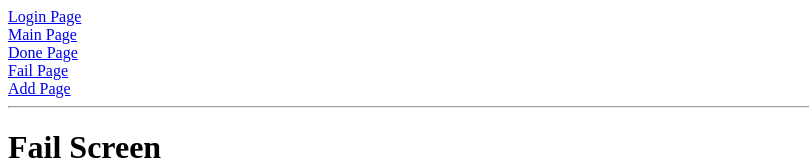
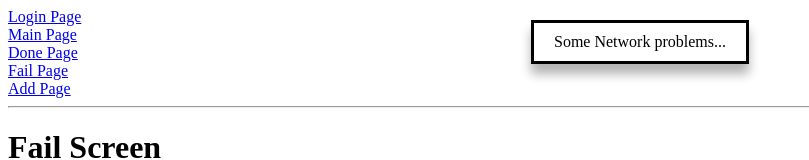
Before and after one commit to TheGhost902/routine-check-front, a React app: page /fail in a window 1280 px wide. Shown: the top 160 px of the page, without its empty margins (0-809 px from the left). Built offline with nearby package versions, Linux system fonts and the light colour scheme; no server answers.

Commit message:
update toast component

```diff
--- a/src/components/toast.jsx
+++ b/src/components/toast.jsx
@@ -2,26 +2,39 @@ import React, { useRef, useEffect } from 'react'
 import ReactDOM from 'react-dom'
 
 const ANIMATION_TIME = 500 // ms
-const TOAST_TIME = 2500 // ms
+const TOAST_TIME = 5500 // ms
 const BETWEEN_TOASTS = 20 // px
 
-export function Toast({ text, number, show }) {
+export function Toast({ text, placeNumber, id, deleteToast }) {
     const divRef = useRef()
+    const placeNumberRef = useRef(placeNumber)
 
-    // Fade in animation
+    placeNumberRef.current = placeNumber
+
     useEffect(() => {
-        divRef.current.style.transform = `translateY(calc(${100 * number}% + ${BETWEEN_TOASTS * (number + 1)}px))`
-        divRef.current.style.opacity = 1
-        divRef.current.style.left = `${document.documentElement.clientWidth/2 - divRef.current.offsetWidth/2}px`
-    }, [number])
+        requestAnimationFrame(() => {
+            divRef.current.style.opacity = 1
+        })
 
-    // Fade out animation
+        setTimeout(() => {
+            function onTransition() {
+                divRef.current.removeEventListener('transitionend', onTransition)
+                deleteToast(id)
+            }
+            divRef.current.addEventListener('transitionend', onTransition)
+
+            requestAnimationFrame(() => {
+                divRef.current.style.transform = `translate(-50%, ${100 * placeNumberRef.current - 100}%)`
+                divRef.current.style.opacity = 0
+            })
+        }, TOAST_TIME)
+    }, [id, deleteToast])
+
     useEffect(() => {
-        if (!show) {
-            divRef.current.style.transform = `translateY(${100 * number - 100}%)`
-            divRef.current.style.opacity = 0
-        }
-    }, [show, number])
+        requestAnimationFrame(() => {
+            divRef.current.style.transform = `translate(-50%, calc(${100 * placeNumber}% + ${BETWEEN_TOASTS * (placeNumber + 1)}px))`
+        })
+    }, [placeNumber])
 
     return (
         <div
@@ -29,15 +42,15 @@ export function Toast({ text, number, show }) {
             style={{
                 position: 'fixed',
                 top: 0,
-                // right: 20,
+                left: '50%',
                 padding: '10px 20px',
                 backgroundColor: 'white',
                 border: 'solid 3px black',
                 boxShadow: '0 10px 10px rgba(0,0,0,.3)',
-                transform: 'translateY(-100%)',
+                transform: 'translate(-50%, -100%)',
                 opacity: 0,
                 zIndex: 999,
-                transition: `all ${ANIMATION_TIME/1000}s ease-in-out`
+                transition: `all ${ANIMATION_TIME}ms ease-in-out`
             }}
         >
             {text}
@@ -45,47 +58,38 @@ export function Toast({ text, number, show }) {
     )
 }
 
-function ToastContainer({ toasts }) {
-    return (
-        <>
-            {toasts.map((toast, i) => <Toast key={toast.id} text={toast.text} number={i} show={toast.show}/>)}
-        </>
+function ToastContainer({ toasts, deleteToast }) {
+    return toasts.map((toast, i) =>
+        <Toast
+            key={toast.id}
+            text={toast.text}
+            placeNumber={i}
+            id={toast.id}
+            deleteToast={deleteToast}
+        />
     )
 }
 
-// container for toasts in doom
+// container for toasts in dom
 const container = document.createElement('div')
 document.body.appendChild(container)
 
 // toasts store
+let toastId = 0
 let toastsArr = []
+
+function deleteToast(id) {
+    toastsArr = toastsArr.filter(toast => toast.id !== id)
+    ReactDOM.render(<ToastContainer toasts={toastsArr} deleteToast={deleteToast} />, container)
+}
 
 export default function toast(text) {
     // toast model
     const newToast = {
         text,
-        id: Math.trunc(Date.now() * Math.random()),
-        show: true
+        id: toastId++
     }
     toastsArr.push(newToast)
 
-    ReactDOM.render(<ToastContainer toasts={toastsArr}/>, container)
-
-    // first timeout for signal to Toast Fade out animation
-    setTimeout(() => {
-        toastsArr = toastsArr.map(toast => {
-            if (toast.id === newToast.id) {
-                toast.show = false
-                return toast
-            }
-            return toast
-        })
-        ReactDOM.render(<ToastContainer toasts={toastsArr}/>, container)
-
-        // second timeout for deleting Toast after Fade out animation
-        setTimeout(() => {
-            toastsArr = toastsArr.filter(toast => toast.show)
-            ReactDOM.render(<ToastContainer toasts={toastsArr}/>, container)
-        }, ANIMATION_TIME)
-    }, TOAST_TIME + ANIMATION_TIME)
+    ReactDOM.render(<ToastContainer toasts={toastsArr} deleteToast={deleteToast}/>, container)
 }
```
